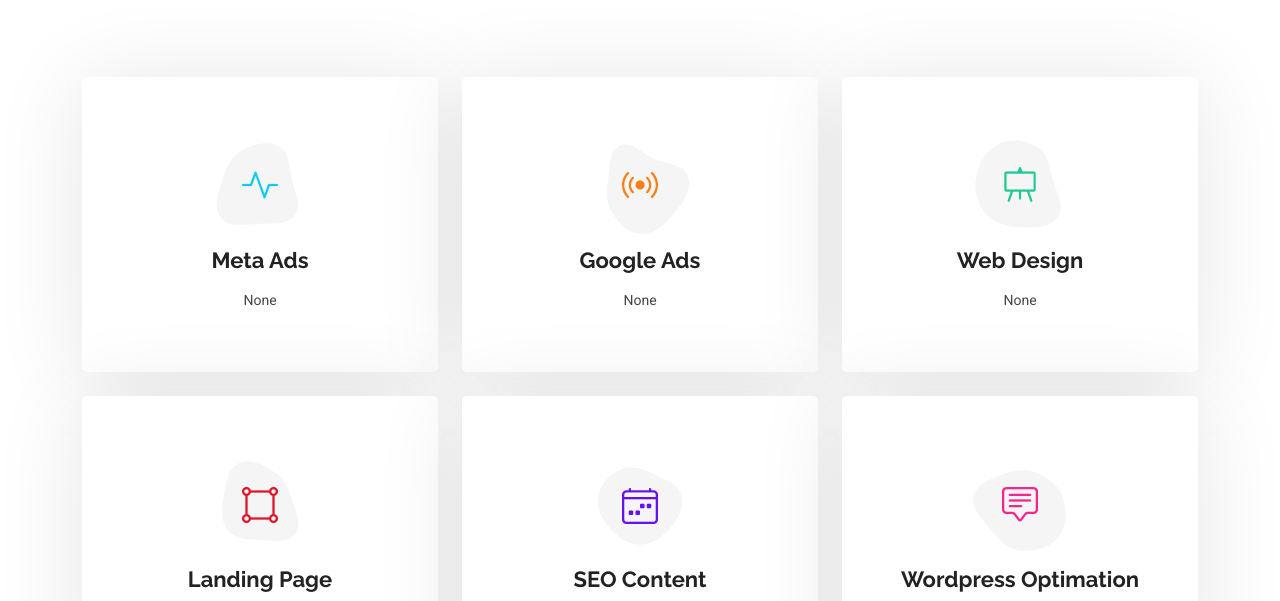
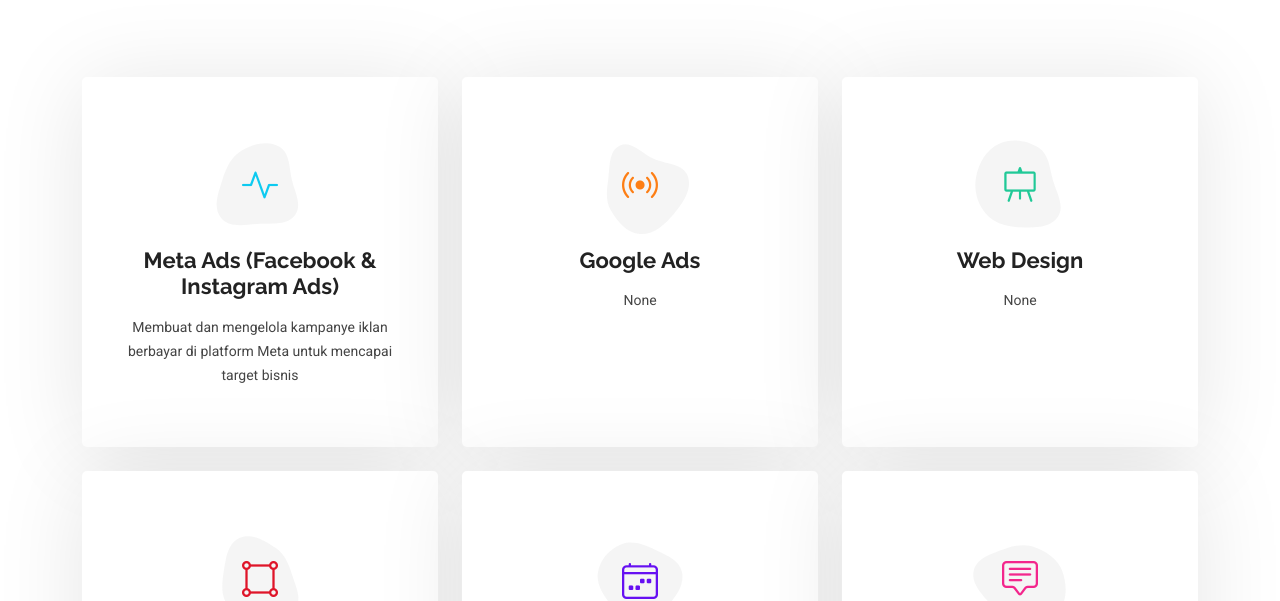
Before and after one commit to Suhendarprogrammer/portfolio, a plain HTML site: page services.html in a window 1280 px wide. Shown: the part 204-805 px from the top of the page. Drawn offline with Linux system fonts and the light colour scheme.

Commit message:
update servuices

```diff
--- a/services.html
+++ b/services.html
@@ -93,9 +93,9 @@
                   <i class="bi bi-activity"></i>
                 </div>
                 <a href="#" class="stretched-link">
-                  <h3>Meta Ads</h3>
+                  <h3>Meta Ads (Facebook & Instagram Ads)</h3>
                 </a>
-                <p>None</p>
+                <p>Membuat dan mengelola kampanye iklan berbayar di platform Meta untuk mencapai target bisnis</p>
               </div>
             </div>
             <!-- End Service Item -->
```
